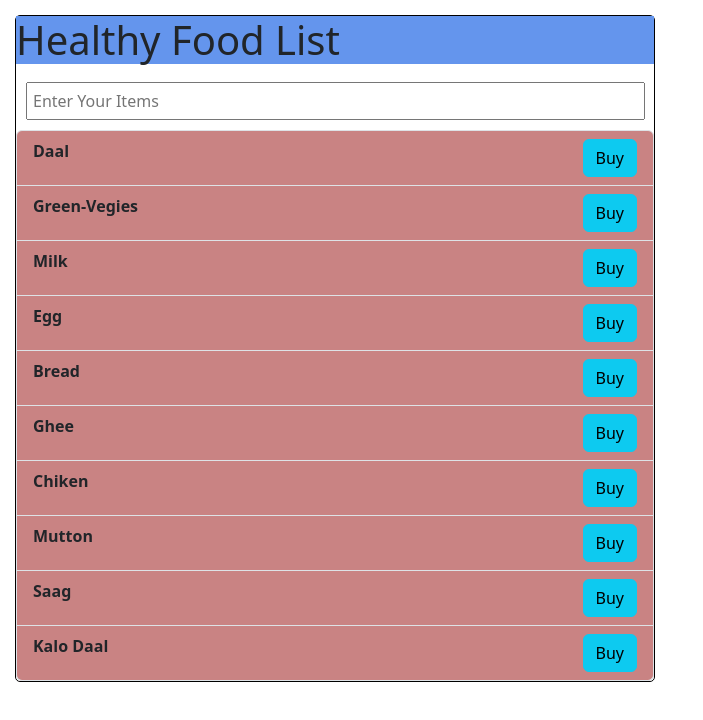
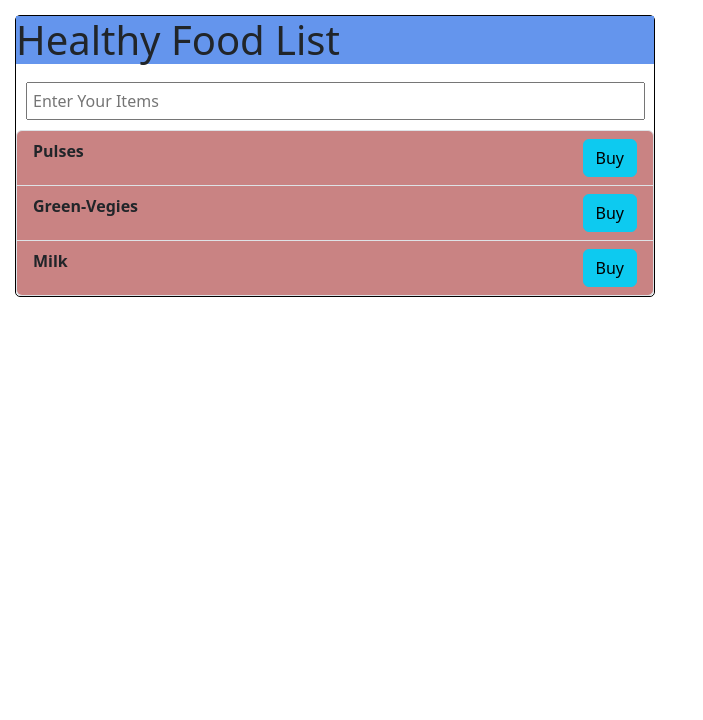
Before and after one commit to jenishkatuwal11/React_Fullcourse, a React (Vite) app in the folder Fragments/learning-fragment/: page / in a window 1280 px wide. Shown: the top 720 px of the page, without its empty margins (0-703 px from the left). Built offline with nearby package versions, Linux system fonts and the light colour scheme.

Commit message:
usages of the states

```diff
--- a/Fragments/learning-fragment/src/App.jsx
+++ b/Fragments/learning-fragment/src/App.jsx
@@ -4,29 +4,30 @@ import FoodItems from "./components/FoodItems";
 import Errormessage from "./components/Errormessage";
 import Container from "./components/Container";
 import FoodInput from "./components/FoodInput";
+import { useState } from "react";
 function App() {
-  let foodItems = [
-    "Daal",
-    "Green-Vegies",
-    "Milk",
-    "Egg",
-    "Bread",
-    "Ghee",
-    "Chiken",
-    "Mutton",
-    "Saag",
-    "Kalo Daal",
-  ];
+  // let textStateArr =  useState("Food Item enter by User ")
+  // let textToShow = textStateArr[0];
+  // let setTextState = textStateArr[1];
 
-  const handleOnChange = (event) => {
-    console.log(event.target.value);
+  // let [textToShow, setTextState] = useState();
+
+  let [foodItems, setFoodItems] = useState(["Pulses", "Green-Vegies", "Milk"]);
+
+  const onKeyDown = (event) => {
+    if (event.key === "Enter") {
+      let newFoodItem = event.target.value;
+      event.target.value = "";
+      let newItems = [...foodItems, newFoodItem];
+      setFoodItems(newItems);
+    }
   };
   return (
     <Container>
       <h1 style={{ background: "cornflowerblue" }}>Healthy Food List</h1>
-      <FoodInput handleOnChange={handleOnChange} />
+      <FoodInput handleKeyDown={onKeyDown} />
+      <FoodItems food={foodItems} />
       <Errormessage food={foodItems} />
-      <FoodItems food={foodItems} />
     </Container>
   );
 }
--- a/Fragments/learning-fragment/src/components/FoodInput.jsx
+++ b/Fragments/learning-fragment/src/components/FoodInput.jsx
@@ -1,19 +1,19 @@
 import PropTypes from "prop-types";
 import styles from "./FoodInput.module.css";
-const FoodInput = ({ handleOnChange }) => {
+const FoodInput = ({ handleKeyDown }) => {
   return (
     <div>
       <input
         type="text"
         placeholder="Enter Your Items"
         className={styles.foodInput}
-        onChange={handleOnChange}
+        onKeyDown={handleKeyDown}
       />
     </div>
   );
 };
 
 FoodInput.propTypes = {
-  handleOnChange: PropTypes.string.isRequired,
+  handleKeyDown: PropTypes.func.isRequired,
 };
 export default FoodInput;
--- a/Fragments/learning-fragment/src/components/Item.jsx
+++ b/Fragments/learning-fragment/src/components/Item.jsx
@@ -7,7 +7,7 @@ const Item = ({ foodItem, handleBuyButton }) => {
       <span className={styles["kg-span"]}>{foodItem}</span>
       <button
         className={`${styles.button} btn btn-info`}
-        onClick={handleBuyButton}
+        onClick={handleBuyButton} // Function passed here
       >
         Buy
       </button>
@@ -17,7 +17,7 @@ const Item = ({ foodItem, handleBuyButton }) => {
 
 Item.propTypes = {
   foodItem: PropTypes.string.isRequired,
-  handleBuyButton: PropTypes.string.isRequired,
+  handleBuyButton: PropTypes.func.isRequired, // Should be 'func' instead of 'string'
 };
 
 export default Item;
```
